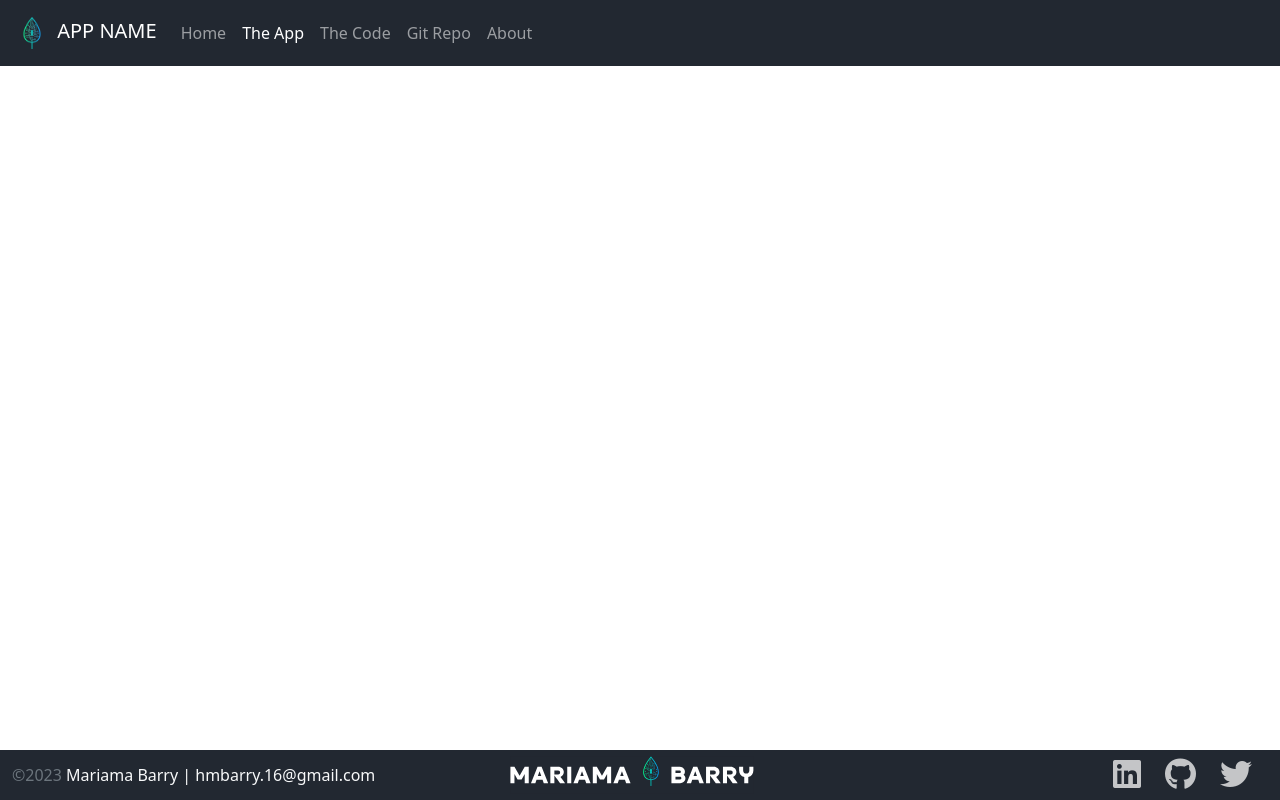
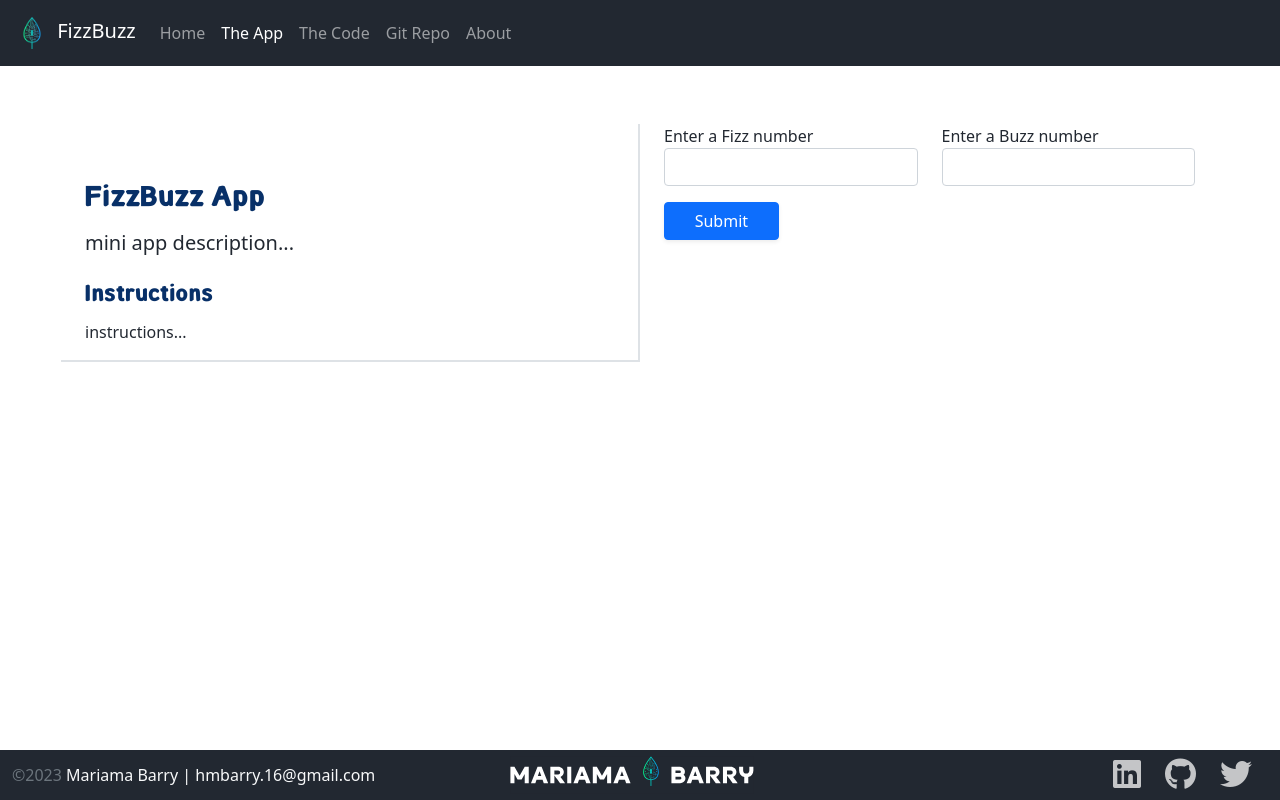
Before and after one commit to mariamabarry/FizzBuzz, a plain HTML site: page app.html in a window 1280 px wide. Drawn offline with nearby package versions, Linux system fonts and the light colour scheme.

Commit message:
Starting to build out the app
-Created logo and added to app
- Built out home page
-Building app page
-Added new font

```diff
--- a/app.html
+++ b/app.html
@@ -1,7 +1,7 @@
 <!DOCTYPE html>
 <html lang="en" class="h-100">
   <head>
-    <title>App Name: A Coding Project by Mariama Barry</title>
+    <title>FizzBuzz: A Coding Project by Mariama Barry</title>
     <link rel="icon" type="image/png" href="/img/logo/Favicons/Android.png" >
     <!-- Required meta tags -->
     <meta charset="utf-8" />
@@ -27,7 +27,7 @@
         <nav class="navbar navbar-expand-md navbar-dark fixed-top">
         <div class="container-fluid">
             <a class="navbar-brand" href="#"><img src="/img/logo/Favicons/no-bg/Android-removebg-preview.png" class="d-inline-block" width="40" height="40">
-            APP NAME</a>
+            FizzBuzz</a>
             <button
             class="navbar-toggler"
             type="button"
@@ -63,7 +63,45 @@
         <!-- ===== MAIN SECTION ===== -->
         <main class="flex-shrink-0">
             <div class="container">
+                <div class = "row row-cols-1 row-cols-lg-2 mt-5 gx-5 gy-3">
+                    <div class="col border border-0 border-2 border-bottom border-end"> <!--left col-->
+                        <div class = "row">
+                            <div class="col-12"> <!--summary-->
+                                <h1 class="mt-5" >FizzBuzz App</h1>
+                                <p class="lead">mini app description...</p>
+                            </div>
+                            <div class="col"> <!--instructions-->
+                                <h2>Instructions</h2>
+                                <p>instructions...</p>
+                            </div>
+                        </div>
+                        <div class = "row"></div>
+                        <div class = "row"></div> <!--icons-->
+                    </div>
+                    <div class="col"> <!--right col-->
+                        <form>
+                            <div class="row row-cols-2">
+                                <div class="col">
+                                    <label for="fizzInput">Enter a Fizz number</label>
+                                    <input type="number" id="fizzInput" class="form-control">
+                                </div>
+                                <div class="col">
+                                    <label for="buzzInput">Enter a Buzz number</label>
+                                    <input type="number" id="buzzInput" class="form-control">
+                                </div>
 
+
+                            </div>
+                            <div class="row">
+                                <div class="d-grid col-3">
+                                    <button type="button" class="btn btn-primary mt-3 shadow-sm" id="submit">Submit</button>
+                                </div>
+
+                            </div>
+                        </form>
+
+                    </div>
+                </div>
             </div>
         </main>
         <!-- ===== FOOTER SECTION ===== -->
--- a/css/site.css
+++ b/css/site.css
@@ -3,6 +3,10 @@
   --secondary-color: #00cccc;
   --dark-color: #222831;
   --white-color: #fafafa;
+}
+@font-face {
+  font-family: ShuneetBold;
+  src: url(/css/fonts/Shuneet3\ Bold\ Regular.ttf);
 }
 @media screen and (max-width: 375px) {
   .responsiveicon {
@@ -54,6 +58,13 @@ h4,
 h5,
 h6 {
   color: var(--primary-color);
+
+}
+
+h1,
+h2,
+h3 {
+  font-family: ShuneetBold;
 }
 .resize-svg{
   height: 50px;
```
Also changed, not shown: code.html (+5 -9 lines), index.html (+5 -7 lines), css/fonts/Shuneet3 Bold Regular.ttf (added), img/FizzBuzz Logo.png (added).
